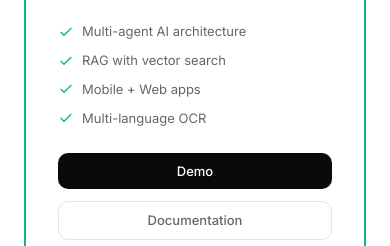
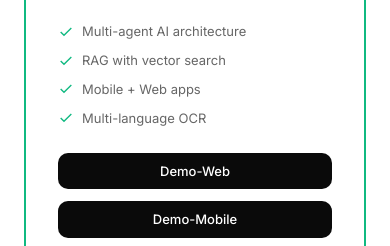
Before and after one commit to udaytamma/zeroleaf-portfolio, a plain HTML site: page index.html in a window 390 px wide. Shown: the part 1571-1817 px from the top of the page. Drawn offline with Linux system fonts and the light colour scheme.

Commit message:
Add Demo-Mobile button, rename Demo to Demo-Web
- Demo-Web: Streamlit app (ingredient-analyzer.zeroleaf.dev)
- Demo-Mobile: Expo web app (ia-mobile.zeroleaf.dev)

🤖 Generated with [Claude Code](https://claude.com/claude-code)

Co-Authored-By: Claude Opus 4.5 <noreply@anthropic.com>

```diff
--- a/index.html
+++ b/index.html
@@ -123,7 +123,8 @@
                 </div>
 
                 <div class="project-links">
-                    <a href="https://ingredient-analyzer.zeroleaf.dev/" class="btn btn-small btn-primary" target="_blank">Demo</a>
+                    <a href="https://ingredient-analyzer.zeroleaf.dev/" class="btn btn-small btn-primary" target="_blank">Demo-Web</a>
+                    <a href="https://ia-mobile.zeroleaf.dev/" class="btn btn-small btn-primary" target="_blank">Demo-Mobile</a>
                     <a href="https://docs.zeroleaf.dev/docs/ingredient-scanner/overview" class="btn btn-small btn-ghost">Documentation</a>
                     <a href="https://github.com/udaytamma/AiIngredientScanner" class="btn btn-small btn-ghost" target="_blank">
                         <svg width="16" height="16" viewBox="0 0 24 24" fill="currentColor">
```
